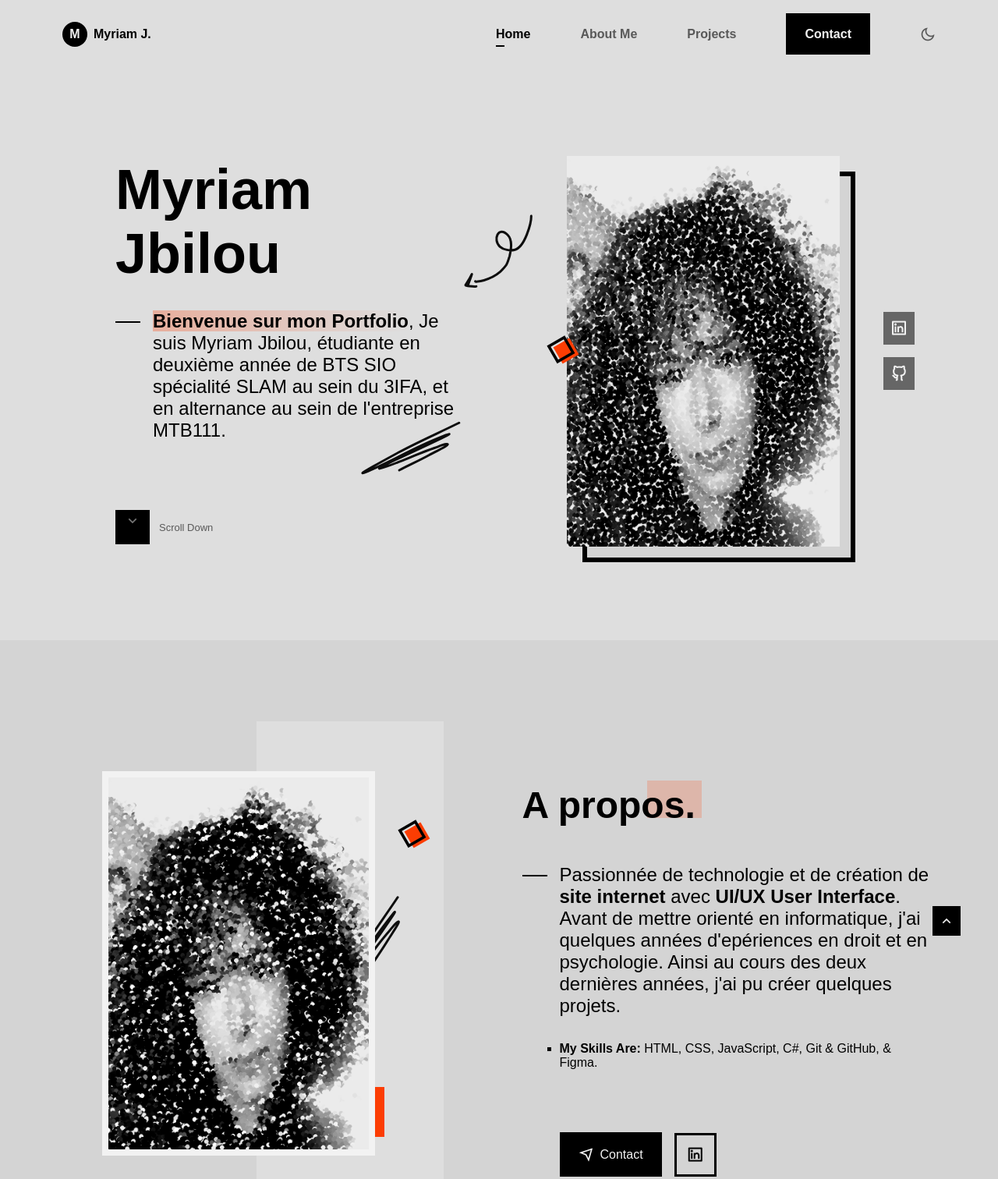
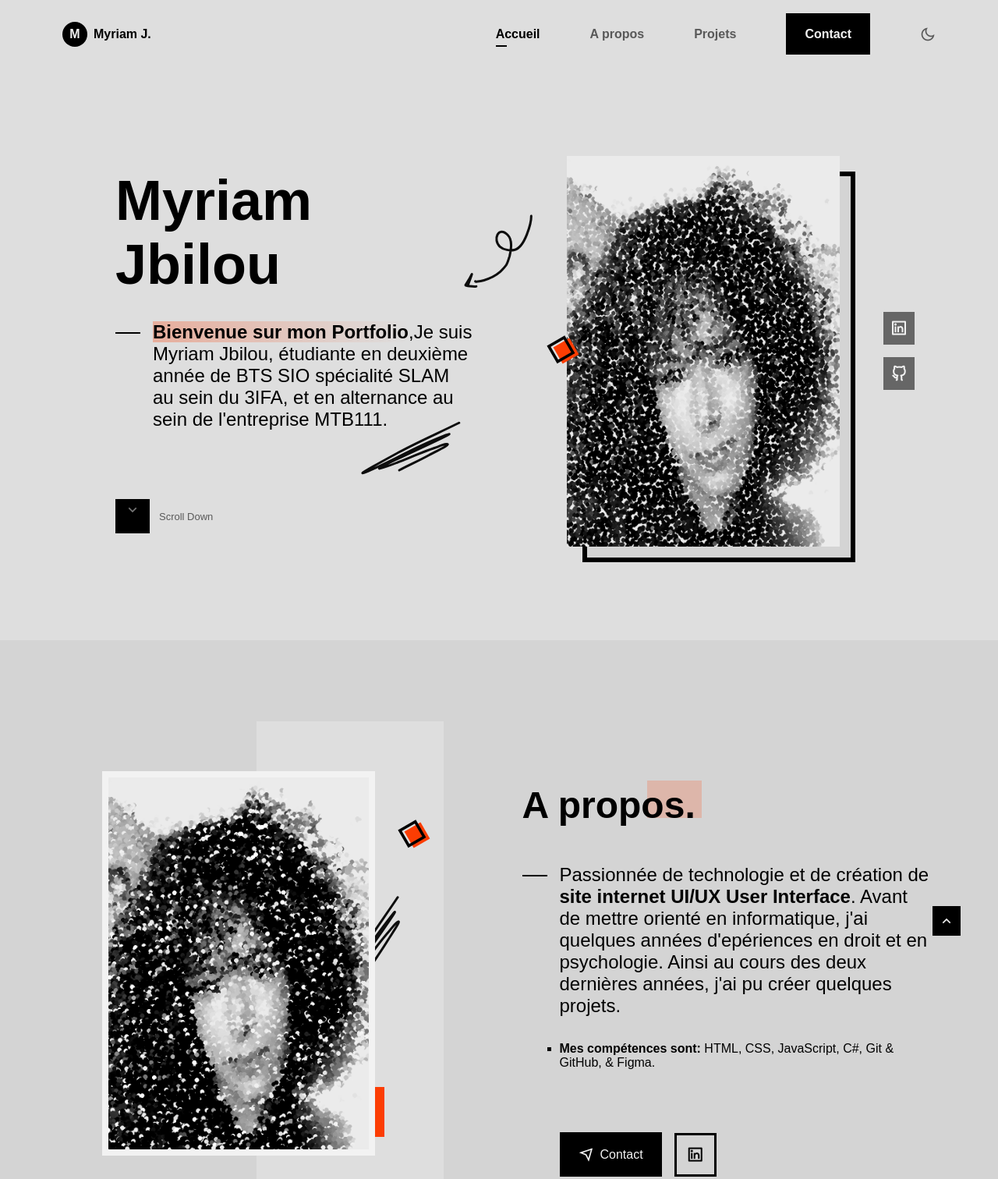
Before and after one commit to myriamjbilou/portfolio, a plain HTML site: page index.html in a window 1280 px wide. Shown: the top 1512 px of the page at 78% size. Drawn offline with nearby package versions, Linux system fonts and the light colour scheme; a web font is replaced by a local one.

Commit message:
index modification english to french

```diff
--- a/index.html
+++ b/index.html
@@ -32,15 +32,15 @@
 
                <ul class="nav__list">
                   <li class="nav__item">
-                     <a href="#home" class="nav__link active-link">Home</a>
+                     <a href="#home" class="nav__link active-link">Accueil</a>
                   </li>
 
                   <li class="nav__item">
-                     <a href="#about" class="nav__link">About Me</a>
+                     <a href="#about" class="nav__link">A propos</a>
                   </li>
 
                   <li class="nav__item">
-                     <a href="#projects" class="nav__link">Projects</a>
+                     <a href="#projects" class="nav__link">Projets</a>
                   </li>
 
                   <li class="nav__item">
@@ -100,9 +100,9 @@
 
                <div class="home__info">
                   <p class="home__description">
-                     <b>Bienvenue sur mon Portfolio</b>, Je suis Myriam Jbilou,
-                     étudiante en deuxième année de BTS SIO spécialité SLAM au sein du 3IFA,
-                     et en alternance au sein de l'entreprise MTB111.
+                     <b>Bienvenue sur mon Portfolio</b>,Je suis Myriam Jbilou,
+                        étudiante en deuxième année de BTS SIO spécialité SLAM
+                        au sein du 3IFA, et en alternance au sein de l'entreprise MTB111.
                   </p>
 
                   <a href="#about" class="home__scroll">
@@ -137,16 +137,18 @@
 
                <div class="about__info">
                   <p class="about__description">
-                     Passionnée de technologie et de création de <b>site internet</b> avec
-                     <b>UI/UX User Interface</b>. Avant de mettre orienté en informatique, j'ai quelques années d'epériences en droit
-                     et en psychologie.
+                     Passionnée de technologie et de création de <b>site internet</b>
+                     <b>UI/UX User Interface</b>.
+                     Avant de mettre orienté en informatique,
+                     j'ai quelques années d'epériences en droit et en psychologie.
                      Ainsi au cours des deux dernières années, j'ai pu créer quelques projets.
 
                   </p>
 
                   <ul class="about__list">
                      <li class="about__item">
-                        <b>My Skills Are:</b> HTML, CSS, JavaScript,
+                        <b>Mes compétences sont:</b>
+                         HTML, CSS, JavaScript,
                         C#, Git & GitHub, &
                         Figma.
                      </li>
@@ -154,7 +156,7 @@
 
                   <div class="about__buttons">
                      <a href="#contact" class="button">
-                        <i class="ri-send-plane-line"></i> Contact
+                        <i class="ri-send-plane-line"></i>Contact
                      </a>
 
                      <a href="https://www.linkedin.com/" target="_blank" class="button__ghost">
```
